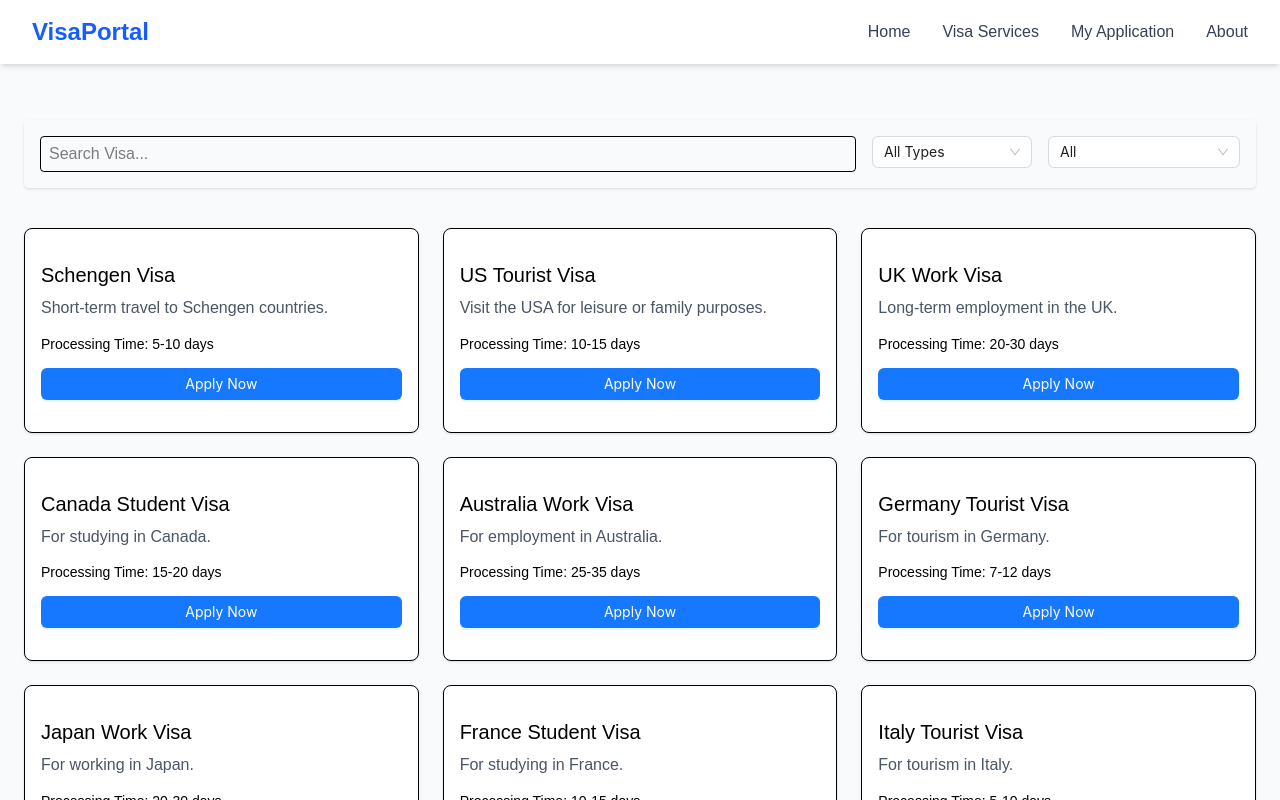
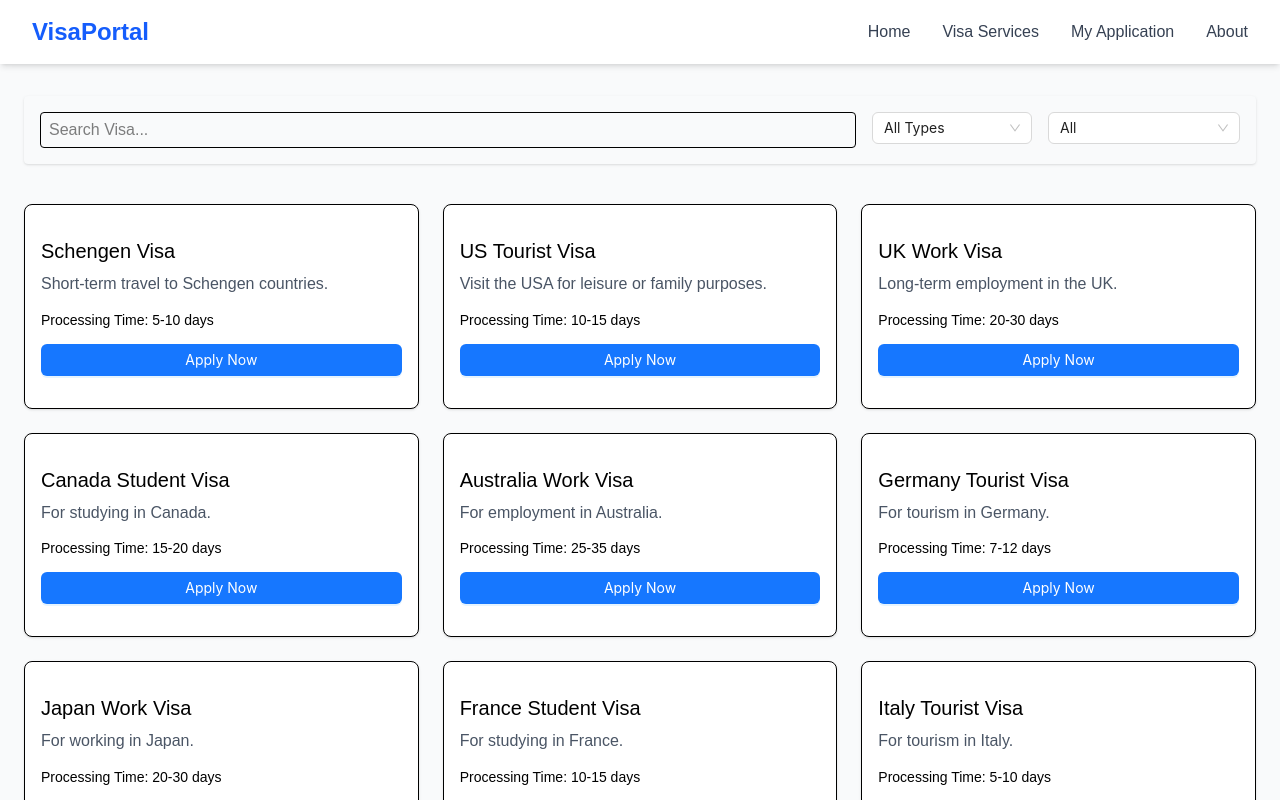
Before and after one commit to TANVIRALAMKHAN72/VisaTracker, a React (Vite) app: page /visa-services in a window 1280 px wide. Shown: the top 800 px of the page. Built offline with nearby package versions, Linux system fonts and the light colour scheme.

Commit message:
the first blog

```diff
--- a/src/Pages/VisaServices.jsx
+++ b/src/Pages/VisaServices.jsx
@@ -35,7 +35,7 @@ const VisaServices = () => {
   };
 
   return (
-    <div className="bg-gray-50 min-h-screen pt-24 px-6 my-6">
+    <div className="bg-gray-50 min-h-screen pt-24 px-6 pb-12">
       <div className="flex flex-col md:flex-row gap-4 mb-10 p-4 rounded shadow bg-gray-50">
         <input
           type="text"
```
